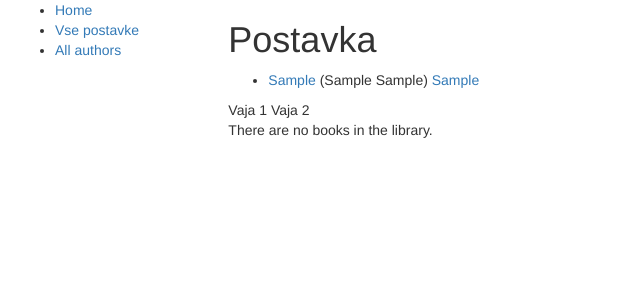
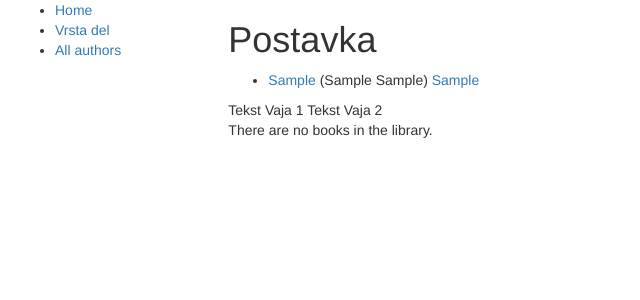
Before and after one commit to pavlovicr/kalk-stari, a Django app: page /popisi/postavke/ in a window 1280 px wide. Shown: the top 300 px of the page, without its empty margins (0-640 px from the left). Run offline with Django 3.2, Linux system fonts and the light colour scheme; tables that the repository leaves empty hold one stand-in row (values such as "Sample post"); some libraries are stand-ins or nearby versions.

Commit message:
malo prečiščeno 12.3.2017

```diff
--- a/popisi/models.py
+++ b/popisi/models.py
@@ -1,21 +1,19 @@
 from django.db import models
 from django.urls import reverse
 
-#Gradbena,obrtniška
 class Zvrst(models.Model):
 
     naziv_zvrsti = models.CharField(max_length=200, help_text="Vnos skupine del(Gradbena,Obrtniška,..)")
-    splosna_dolocila_zvrsti = models.TextField(max_length=1000,help_text="Enter a brief description of the book")
+    splosna_dolocila_zvrsti = models.TextField(max_length=1000,help_text="")
 
     def __str__(self):
 
         return self.naziv_zvrsti
 
-#Zemeljska,Zidarska,Betonska
 class Skupina(models.Model):
 
-    naziv_skupine = models.CharField(max_length=200, help_text="Vnos skupine del(Zemeljska,Zidarska,Betonska,)")
-    splosna_dolocila_skupine = models.TextField(max_length=1000,help_text="Enter a brief description of the book")
+    naziv_skupine = models.CharField(max_length=200, help_text="Vnos skupine del(Zemeljska,Zidarska,..)")
+    splosna_dolocila_skupine = models.TextField(max_length=1000,help_text="")
     zvrst = models.ForeignKey('Zvrst', on_delete=models.SET_NULL, null=True)
 
     def __str__(self):
@@ -23,11 +21,10 @@ class Skupina(models.Model):
         return self.naziv_skupine
 
 
-#Izkopi,Zasipi,Odvozi
 class VrstaDel(models.Model):
 
-    naziv_vrste_del = models.CharField(max_length=200)
-    splosna_dolocila_vrste_del = models.TextField(max_length=1000,help_text="Enter a brief description of the book")
+    naziv_vrste_del = models.CharField(max_length=200,help_text="Vnos skupine del(Izkopi,Zasipi,..)")
+    splosna_dolocila_vrste_del = models.TextField(max_length=1000,help_text="")
     skupina = models.ForeignKey('Skupina', on_delete=models.SET_NULL, null=True)
 
     def __str__(self):
@@ -37,7 +34,7 @@ class VrstaDel(models.Model):
 
     def get_absolute_url(self):
 
-        return reverse('vrsta_del-detajl', args=[str(self.id)])
+        return reverse('vrsta_del-detail', args=[str(self.id)])
 
 class DelPostavke(models.Model):
 
@@ -45,7 +42,7 @@ class DelPostavke(models.Model):
     opis_dela_postavke = models.TextField(max_length=1000)
     norma_cas = models.IntegerField(default=0)
     #postavka = models.ManyToManyField(Postavka)
-    splosna_dolocila_dela_postavke = models.TextField(max_length=1000,help_text="Enter a brief description of the book")
+    splosna_dolocila_dela_postavke = models.TextField(max_length=1000,help_text="")
 
 
     def __str__(self):
@@ -57,12 +54,12 @@ class DelPostavke(models.Model):
 class Postavka(models.Model):
 
     kratek_opis = models.CharField(max_length=100)
-    opis_postavke = models.TextField(max_length=1000, help_text="Enter a brief description of the book")
+    opis_postavke = models.TextField(max_length=1000, help_text="")
     enota_mere = models.CharField(max_length=100)
     norma_cas = models.IntegerField(default=0)
     vrsta_del = models.ForeignKey('VrstaDel', on_delete=models.SET_NULL, null=True)
-    splosna_dolocila_postavke = models.TextField(max_length=1000, help_text="Enter a brief description of the book")
-    del_postavke = models.ManyToManyField(DelPostavke, help_text="Select a genre for this book")
+    splosna_dolocila_postavke = models.TextField(max_length=1000, help_text="")
+    del_postavke = models.ManyToManyField(DelPostavke, help_text="")
 
 
     def __str__(self):
--- a/popisi/templates/base_generic.html
+++ b/popisi/templates/base_generic.html
@@ -23,7 +23,7 @@
       {% block sidebar %}
       <ul class="sidebar-nav">
           <li><a href="{% url 'index' %}">Home</a></li>
-          <li><a href="{%url 'postavke'%}">Vse postavke</a></li>
+          <li><a href="{%url 'vrsta_del'%}">Vrsta del</a></li>
           <li><a href="">All authors</a></li>
       </ul>
      {% endblock %}
--- a/popisi/urls.py
+++ b/popisi/urls.py
@@ -1,16 +1,26 @@
 
 from django.conf.urls import url
-from popisi.views import PostavkaListView,P,PostavkaFilter
-from popisi.views import PostavkaDetailView
-
+from popisi.views import PostavkaListView,PostavkaFilter,VrstaDelListView,SkupinaListView,ZvrstListView
+from popisi.views import PostavkaDetailView,VrstaDelDetailView,SkupinaDetailView,ZvrstDetailView
 from . import views
 
 
 urlpatterns = [
+
     url(r'^$', views.index, name='index'),
-    url(r'^[0-9]+/$', views.vaja, name='vaja'),
+
     url(r'^postavke/$', views.PostavkaListView.as_view(), name='postavke'),
-    url(r'^filter/$', views.PostavkaFilter.as_view(), name='filter'),
-    url(r'^p/$', views.P.as_view(), name='p'),
-    url(r'^postavke/(?P<pk>\d+)/$',views.PostavkaDetailView.as_view(), name='postavka-detail'),
+    url(r'^postavka_detail/(?P<pk>\d+)/$',views.PostavkaDetailView.as_view(), name='postavka-detail'),
+    url(r'^postavka_filter/$', views.PostavkaFilter.as_view(), name='filter'),
+
+    url(r'^vrsta_del/$', views.VrstaDelListView.as_view(), name='vrsta_del'),
+    url(r'^vrsta_del_detail(?P<pk>\d+)$',views.VrstaDelDetailView.as_view(), name='vrsta_del-detail'),
+
+    url(r'^skupina/$', views.SkupinaListView.as_view(), name='skupina'),
+    url(r'^skupina_detail(?P<pk>\d+)$',views.SkupinaDetailView.as_view(), name='skupina-detail'),
+
+    url(r'^zvrst/$', views.ZvrstListView.as_view(), name='zvrst'),
+    url(r'^zvrst_detail(?P<pk>\d+)$',views.ZvrstDetailView.as_view(), name='zvrst-detail'),
+
+
 ]
--- a/popisi/views.py
+++ b/popisi/views.py
@@ -6,53 +6,44 @@ from django.views.generic import DetailView
 from .models import Zvrst,Skupina,VrstaDel,Postavka,DelPostavke
 
 def index(request):
-
     zvrst=Zvrst.objects.all()
     skupina=Skupina.objects.all()
     vrstadel=VrstaDel.objects.all()
     postavka=Postavka.objects.all()
     delpostavke=DelPostavke.objects.all()
-
     return render(
         request,
         'index.html',
         context={'zvsrst':zvrst,'skupina':skupina,'vrstadel':vrstadel,'postavka':postavka,'delpostavke':delpostavke,},
     )
-
-
-def vaja(request):
-    a='nasa cetica koraka'
-    return HttpResponse(a)
-
-
 class PostavkaListView(generic.ListView):
     model = Postavka
-
-#Poleg osnovnega lista postavka_list dodam še seznam
+#poleg osnovnega dodamo še seznam in vaja1 , vaja in vaja2
     def get_context_data(self, **kwargs):
-
         context = super(PostavkaListView, self).get_context_data(**kwargs)
         context['seznam'] = Postavka.objects.filter(opis_postavke__icontains='izkop')[:1]
-        context['vaja1'] = "Vaja 1"
+        context['vaja1'] = "Tekst Vaja 1"
         context['vaja'] = Postavka.objects.filter(opis_postavke__icontains='izkop')[:3]
-        context['vaja2'] = "Vaja 2"
-
-
+        context['vaja2'] = "Tekst Vaja 2"
         return context
-
-
 class PostavkaFilter(generic.ListView):
     model = Postavka
-
     def get_queryset(self):
         return Postavka.objects.filter(opis_postavke__icontains='izkop')[:1]
-
-
-class P(generic.ListView):
-    model = Postavka
-    context_object_name = 'seznam'
-    queryset = Postavka.objects.filter(opis_postavke__icontains='izkop')[:2]
-    template_name = 'popisi/poljubno.html'
-
 class PostavkaDetailView(generic.DetailView):
     model = Postavka
+
+class VrstaDelListView(generic.ListView):
+    model = VrstaDel
+class VrstaDelDetailView(generic.DetailView):
+    model = VrstaDel
+
+class SkupinaListView(generic.ListView):
+    model = Skupina
+class SkupinaDetailView(generic.DetailView):
+    model = Skupina
+
+class ZvrstListView(generic.ListView):
+    model = Zvrst
+class ZvrstDetailView(generic.DetailView):
+    model = Zvrst
```
Also changed, not shown: popisi/templates/index.html (+5 -3 lines), popisi/templates/popisi/poljubno.html (deleted, +0 -29 lines), popisi/templates/popisi/vrstadel_detail.html (added, +7 -0 lines), popisi/templates/popisi/vrstadel_list.html (added, +20 -0 lines), popisi/migrations/0004_auto_20170309_1836.py (deleted), popisi/templates/popisi/skupina_detail.html (added), popisi/templates/popisi/skupina_list.html (added), popisi/templates/popisi/zvrst_detail.html (added), popisi/templates/popisi/zvrst_list.html (added).
